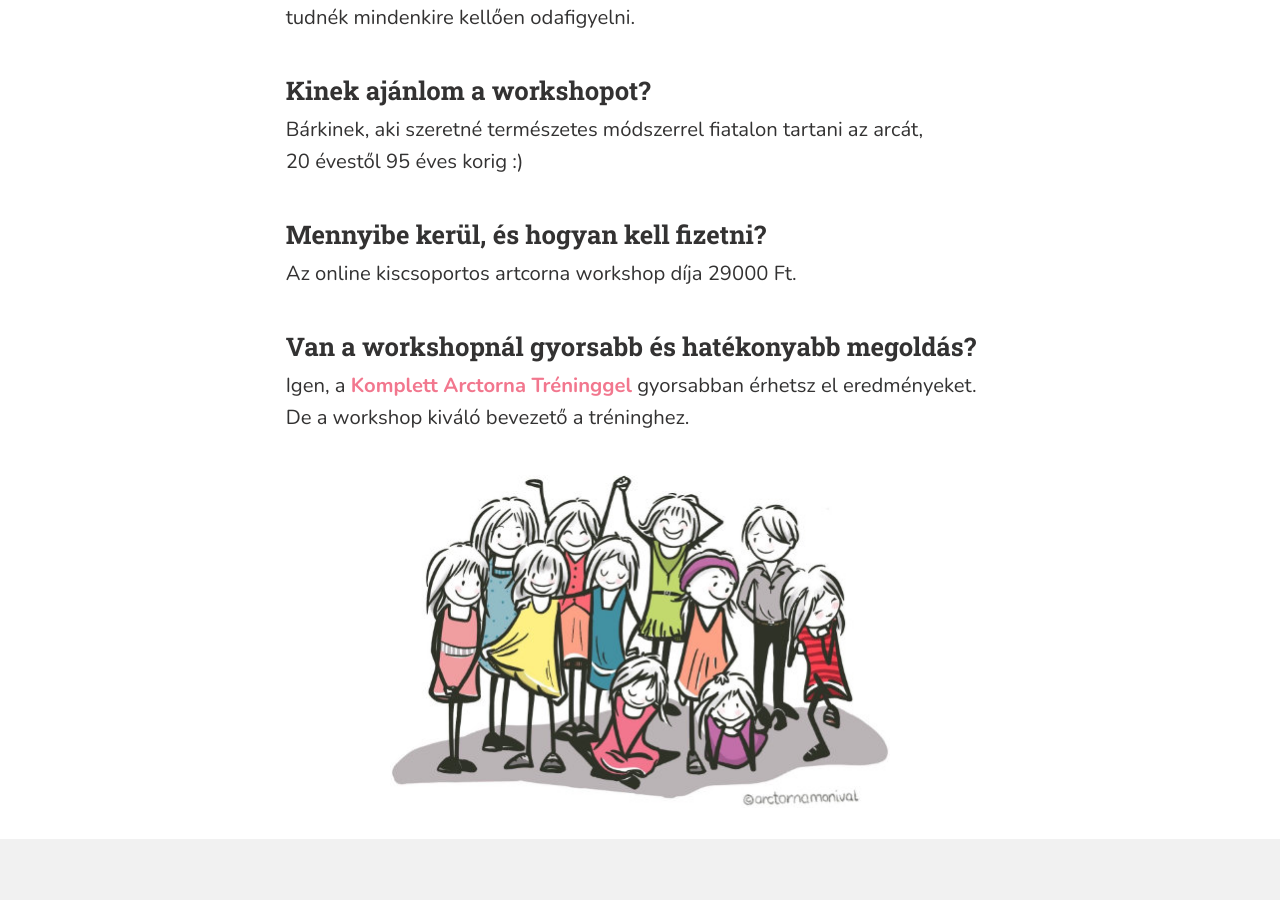
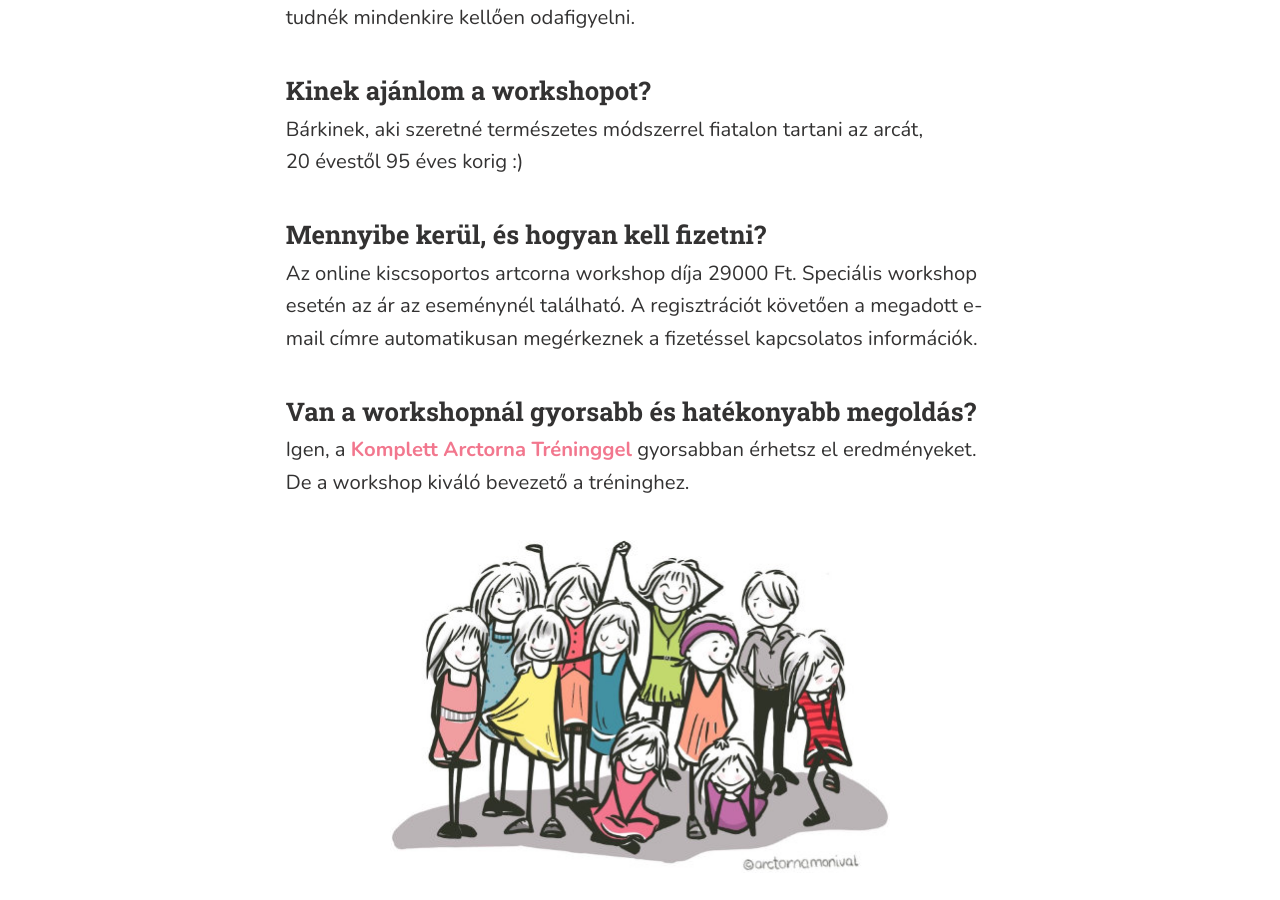
Before and after one commit to monikamudra/arctorna, a Jekyll site: the page built from workshop.md, in a window 1280 px wide and 900 px high, scrolled down 1199 px. Built offline with Jekyll 4.4.1, drawn with Linux system fonts in a browser that asks for light colours.

Commit message:
Update workshop-details.md

```diff
--- a/_includes/workshop-details.md
+++ b/_includes/workshop-details.md
@@ -15,7 +15,7 @@ arcát, 20&nbsp;évestől <span class="u-NoWrap">95&nbsp;éves korig :)</span>
 ### Mennyibe kerül, és hogyan kell fizetni?
 
 Az online kiscsoportos artcorna workshop díja {{
-site.data.workshop.price_online }}&nbsp;Ft.
+site.data.workshop.price_online }}&nbsp;Ft. Speciális workshop esetén az ár az eseménynél található. A regisztrációt követően a megadott e-mail címre automatikusan megérkeznek a fizetéssel kapcsolatos információk.
 
 ### Van a workshopnál gyorsabb és hatékonyabb&nbsp;megoldás?
 
```
